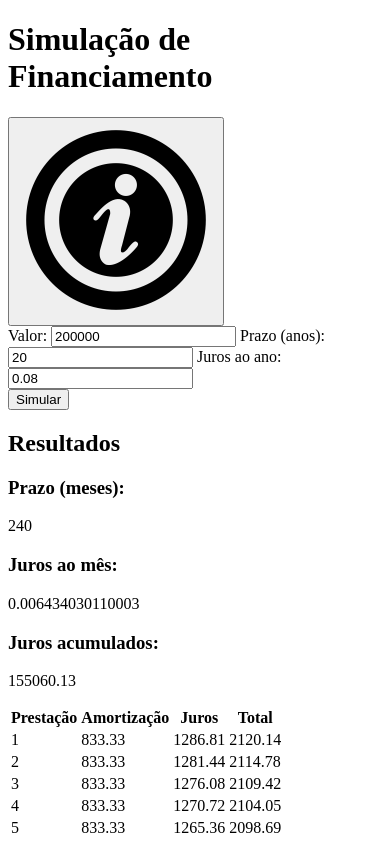
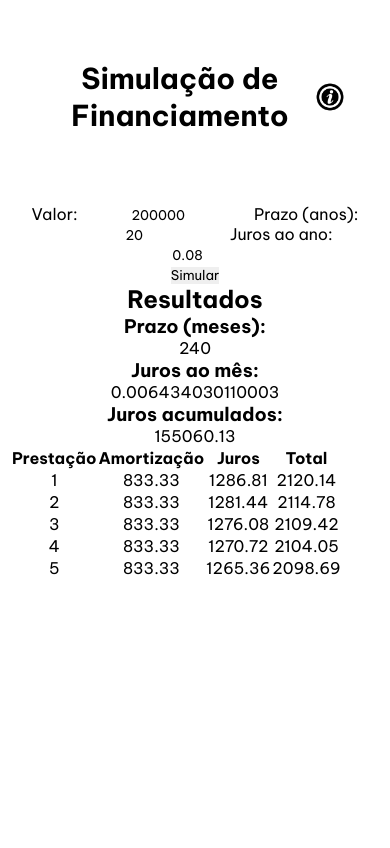
Before and after one commit to guidpo0/financiamento, a website: page index.html in a window 390 px wide. Both pictures are taken after a click on the button "Simular". Drawn offline with Linux system fonts and the light colour scheme.

Commit message:
Estilizado header mobile

```diff
--- a/index.html
+++ b/index.html
@@ -4,18 +4,27 @@
   <meta charset="UTF-8">
   <meta http-equiv="X-UA-Compatible" content="IE=edge">
   <meta name="viewport" content="width=device-width, initial-scale=1.0">
+  <link rel="preconnect" href="https://fonts.googleapis.com">
+  <link rel="preconnect" href="https://fonts.gstatic.com" crossorigin>
+  <link href="https://fonts.googleapis.com/css2?family=Be+Vietnam+Pro:ital,wght@0,100;0,200;0,300;0,400;0,500;0,600;0,700;0,800;0,900;1,100;1,200;1,300;1,400;1,500;1,600;1,700;1,800;1,900&display=swap" rel="stylesheet">
   <link rel="stylesheet" href="./style.css">
   <title>Financiamento</title>
 </head>
 <body>
   <header>
-    <h1>Simulação de Financiamento</h1>
-    <button class="open-info-button"><img src="./images/info.png" alt="botao de mais informações"></button>
+    <div class="header-title-container">
+      <h1>Simulação de Financiamento</h1>
+      <button class="open-info-button">
+        <img src="./images/info.png" alt="botao de mais informações">
+      </button>
+    </div>
     <div class="info-container invisible">
-      <p>
-        Cálculos feitos de acordo com o Sistema de Amortizações Constantes (SAC)
-      </p>
-      <button class="close-info-button">X</button>
+      <div class="info">
+        <p>
+          Cálculos feitos de acordo com o Sistema de Amortizações Constantes (SAC)
+        </p>
+        <button class="close-info-button">X</button>
+      </div>
     </div>
   </header>
   <main>
@@ -43,7 +52,7 @@
           <input
             class="interest-per-year-input"
             type="number"
-            step="0.01"
+            step="0.001"
             required
           >
         </label>
--- a/style.css
+++ b/style.css
@@ -1,6 +1,84 @@
+* {
+  padding: 0;
+  box-sizing: border-box;
+  border: 0;
+  margin: 0;
+  text-align: center;
+  font-family: 'Be Vietnam Pro', sans-serif;
+}
+
+body {
+  min-width: 100vw;
+  display: flex;
+  flex-direction: column;
+  align-items: center;
+  padding: 10px;
+}
+
+header {
+  display: flex;
+  flex-direction: column;
+  align-items: center;
+  justify-content: center;
+  padding: 10px;
+  margin-bottom: 50px;
+  margin-top: 30px;
+  position: relative;
+  width: 100%;
+}
+
+.header-title-container {
+  display: flex;
+  justify-content: center;
+  align-items: center;
+}
+
+.header-title-container h1 {
+  font-size: 1.8em;
+  width: 250px;
+  margin: 10px;
+}
+
+.open-info-button {
+  border-radius: 100%;
+  cursor: pointer;
+  height: 30px;
+  width: 30px;
+  background: none;
+}
+
+.open-info-button img {
+  border-radius: 100%;
+  height: 30px;
+  width: 30px;
+}
+
+.info {
+  display: flex;
+  border: 1px solid black;
+  align-items: center;
+  justify-content: space-around;
+  background-color: rgb(174, 195, 252);
+  padding: 10px;
+  border-radius: 8px;
+  margin: 20px;
+  width: 100%;
+  position: absolute;
+  left: -20px;
+}
+
+.info button {
+  min-width: 40px;
+  height: 40px;
+  border-radius: 100%;
+  background: none;
+  font-weight: 900;
+  cursor: pointer;
+  background-color: rgba(255, 0, 0, 0.61);
+}
+
 .invisible {
   display: none;
-  background-color: blue;
 }
 
 .visible {
```
